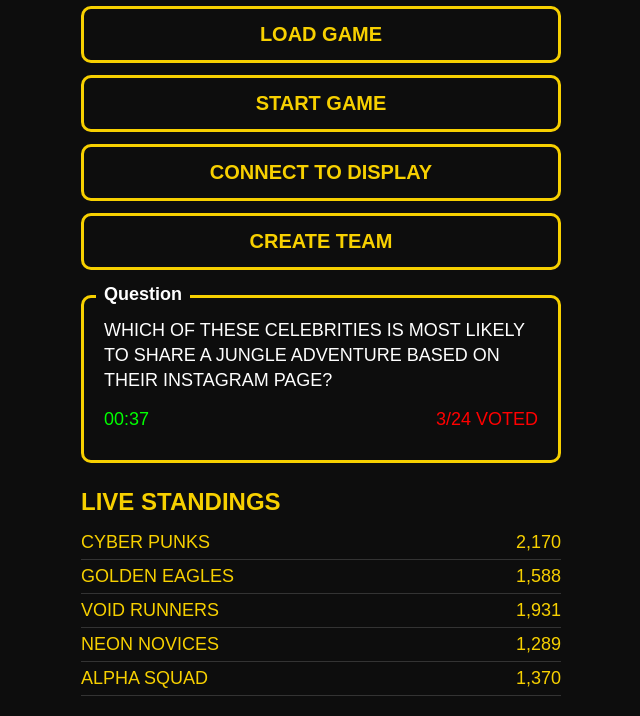
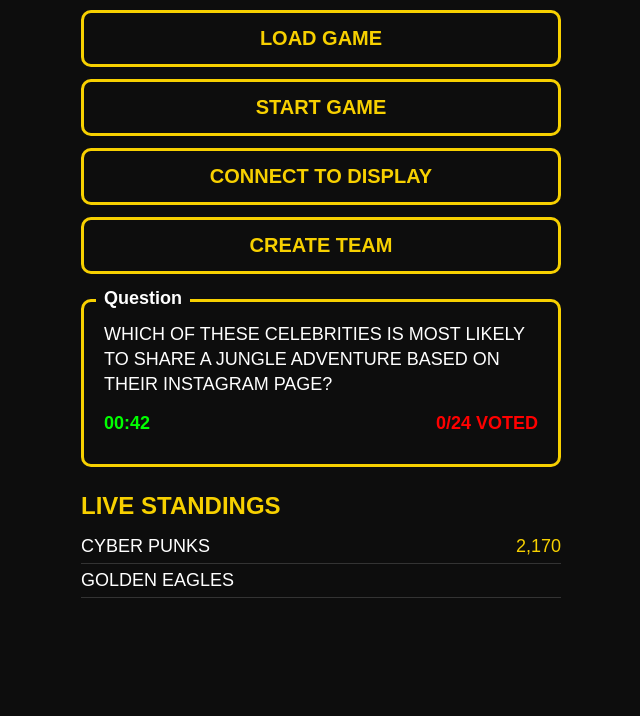
Before and after one commit to vutkin2-lgtm/vutkin2, a plain HTML site: page mgmt_sims.html in a window 1280 px wide. Shown: the part 138-854 px from the top of the page, without its empty margins (319-959 px from the left). After the commit the page ends 800 px from the top, so only its background shows below. Drawn offline with Linux system fonts and the light colour scheme.

Commit message:
Update mgmt_sims.html

```diff
--- a/mgmt_sims.html
+++ b/mgmt_sims.html
@@ -30,12 +30,13 @@
 
     /* HOME ICON */
     .home-icon {
-        font-size: 28px;
+        font-size: 32px;
         cursor: pointer;
         color: white;
         text-align: left;
         margin-bottom: 10px;
         width: 100%;
+        font-weight: bold;
     }
 
     h1 {
@@ -98,20 +99,20 @@
         margin-bottom: 10px;
     }
 
-    /* TIMER COLORS */
-    .timer-green { color: #00ff00; }
-    .timer-yellow { color: #ffff00; }
-    .timer-red { color: #ff0000; }
+    /* TIMER COLORS + BOLD */
+    .timer-green { color: #00ff00; font-weight: bold; }
+    .timer-yellow { color: #ffff00; font-weight: bold; }
+    .timer-red { color: #ff0000; font-weight: bold; }
 
     @keyframes blink {
         50% { opacity: 0; }
     }
     .blink { animation: blink 1s infinite; }
 
-    /* VOTE COLORS */
-    .vote-red { color: #ff0000; }
-    .vote-yellow { color: #ffff00; }
-    .vote-green { color: #00ff00; }
+    /* VOTE COLORS + BOLD */
+    .vote-red { color: #ff0000; font-weight: bold; }
+    .vote-yellow { color: #ffff00; font-weight: bold; }
+    .vote-green { color: #00ff00; font-weight: bold; }
 
     /* STANDINGS */
     .standings {
@@ -126,6 +127,14 @@
         border-bottom: 1px solid #333;
         font-size: 18px;
     }
+
+    /* TEAM NAME WHITE, SCORE YELLOW */
+    .team span:first-child {
+        color: #ffffff;
+    }
+    .team span:last-child {
+        color: #f7d000;
+    }
 </style>
 </head>
 
@@ -133,7 +142,7 @@
 <div class="container">
 
     <!-- HOME ICON -->
-    <div class="home-icon" onclick="goHome()">🏠</div>
+    <div class="home-icon" onclick="goHome()">⌂</div>
 
     <h1>UNANIMOUS!</h1>
 
@@ -159,75 +168,4 @@
         <h2 style="font-size:24px; margin-bottom:10px;">LIVE STANDINGS</h2>
 
         <div class="team"><span>CYBER PUNKS</span><span>2,170</span></div>
-        <div class="team"><span>GOLDEN EAGLES</span><span>1,588</span></div>
-        <div class="team"><span>VOID RUNNERS</span><span>1,931</span></div>
-        <div class="team"><span>NEON NOVICES</span><span>1,289</span></div>
-        <div class="team"><span>ALPHA SQUAD</span><span>1,370</span></div>
-    </div>
-
-</div>
-
-<script>
-/* HOME ICON */
-function goHome() {
-    window.location.href = "https://vutkin2-lgtm.github.io/vutkin2/index.html";
-}
-
-/* COUNTDOWN TIMER */
-let totalTime = 42;
-let timeLeft = totalTime;
-const timerEl = document.getElementById("timer");
-
-function updateTimer() {
-    if (timeLeft > 0) {
-        timeLeft--;
-
-        let m = "00";
-        let s = timeLeft < 10 ? "0" + timeLeft : timeLeft;
-        timerEl.textContent = `${m}:${s}`;
-
-        let fraction = timeLeft / totalTime;
-
-        timerEl.classList.remove("timer-green", "timer-yellow", "timer-red", "blink");
-
-        if (fraction > 2/3) {
-            timerEl.classList.add("timer-green");
-        } else if (fraction > 1/3) {
-            timerEl.classList.add("timer-yellow");
-        } else {
-            timerEl.classList.add("timer-red", "blink");
-        }
-    }
-}
-setInterval(updateTimer, 1000);
-
-/* VOTE COUNTER COLOR PROGRESSION */
-let votes = 0;
-const maxVotes = 24;
-const voteEl = document.getElementById("votes");
-
-function updateVotes() {
-    if (votes < maxVotes) {
-        votes++;
-        voteEl.textContent = `${votes}/${maxVotes} VOTED`;
-
-        let fraction = votes / maxVotes;
-
-        voteEl.classList.remove("vote-red", "vote-yellow", "vote-green");
-
-        if (fraction < 1/3) {
-            voteEl.classList.add("vote-red");
-        } else if (fraction < 2/3) {
-            voteEl.classList.add("vote-yellow");
-        } else {
-            voteEl.classList.add("vote-green");
-        }
-    }
-}
-
-/* Simulate votes coming in */
-setInterval(updateVotes, 1500);
-</script>
-
-</body>
-</html>
+        <div class="team"><span>GOLDEN EAGLES</span><span>
```
